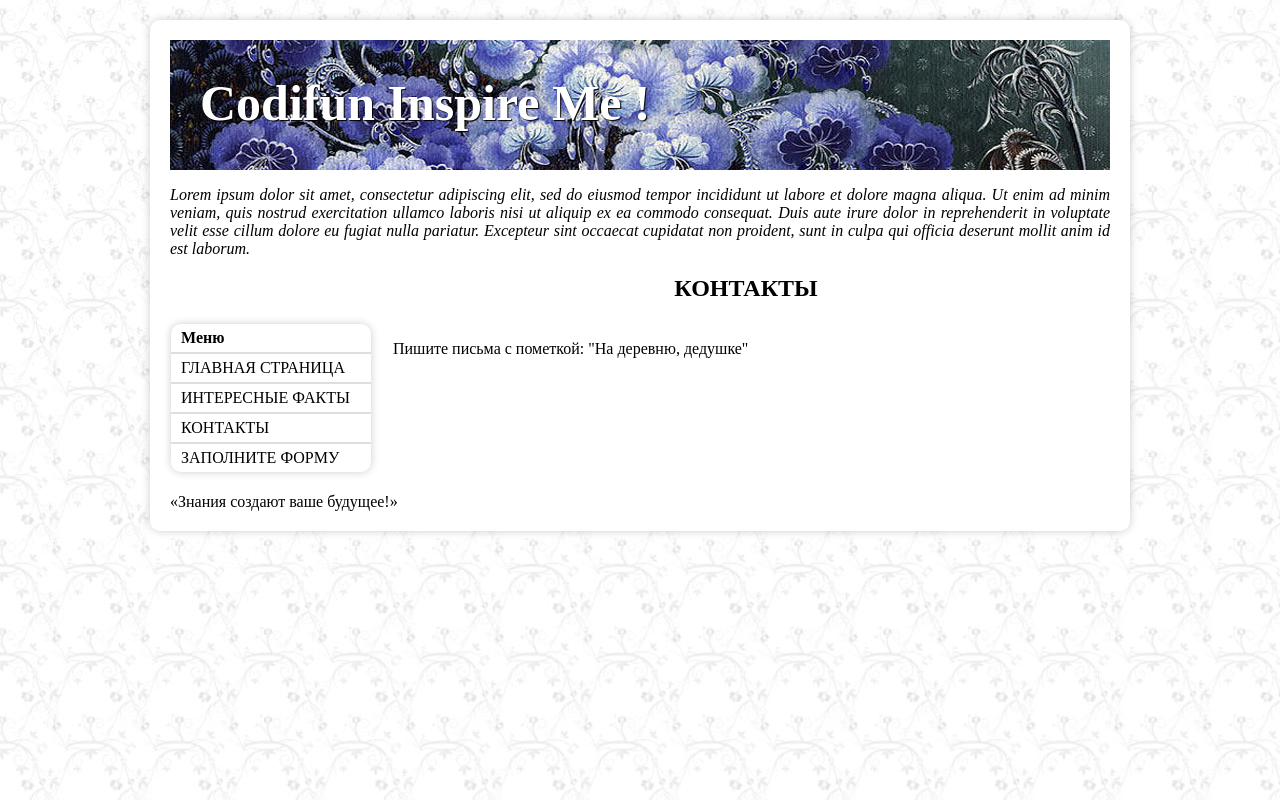
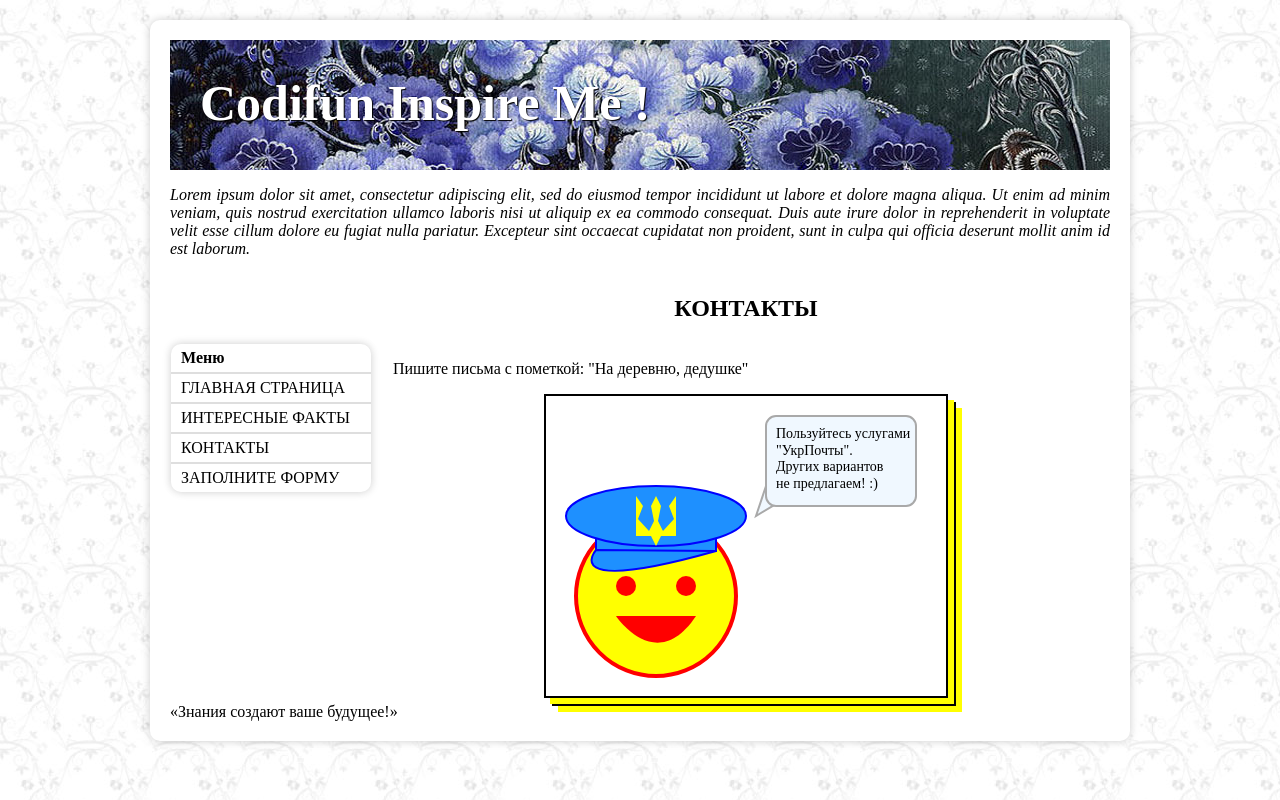
Before and after one commit to Mila2601/codyfun, a plain HTML site: page html/contacts.html in a window 1280 px wide. Drawn offline with Linux system fonts and the light colour scheme.

Commit message:
svg смайл

```diff
--- a/css/style.css
+++ b/css/style.css
@@ -8,7 +8,7 @@ p {
 	text-align: justify;
 }
 
-h2,
+h2, h3,
 img + h6,
 h6 + p {
 	text-align: center;
@@ -79,6 +79,21 @@ video {
 	background-image: url("../images/pattern.jpg");
 }
 
+canvas {
+	border: 2px solid #a7a3a3;
+}
+
+.canvas {
+	margin-bottom: 20px;
+}
+
+.svg-image {
+	border: 2px solid black;
+	box-shadow: 6px 6px yellow,
+			8px 8px black,
+			14px 14px yellow;
+}
+
 /*      Стили формы      */
 
 .left {
@@ -146,8 +161,8 @@ form span {
   top: 20px;
   right: 20px;
 
-  width: 20px;
-  height: 20px;
+  width: 15px;
+  height: 15px;
 
   font-size: 0;
 
@@ -292,7 +307,3 @@ table tr th:first-child {
 	content: "";
 	clear: both;
 }
-
-.non-margins-top {
-	margin-block-start: 0px;
-}
--- a/html/contacts.html
+++ b/html/contacts.html
@@ -32,6 +32,26 @@
 		</td>
 		<td>
 			<p>Пишите письма с пометкой: "На деревню, дедушке"</p>
+			<div align="center">
+			<svg width= "400" height= "300" class="svg-image"">
+				<circle cx="110" cy="200" r="80" fill="yellow" stroke="red" stroke-width="4"/>
+				<circle cx="80" cy="190" r="10" fill="red" />
+				<circle cx="140" cy="190" r="10" fill="red" />
+				<path d="M 70,220 S 110,280 150,220 z" fill="red"/>
+				<rect x="50" y="125" width="120" height="30" fill="DodgerBlue" style="stroke: blue; stroke-width: 2"/>
+				<ellipse cx="110" cy="120" rx="90" ry="30" fill="DodgerBlue" style="stroke: blue; stroke-width: 2"/>
+				<path d="M 50,154 S 10,200 170,155 z" fill="DodgerBlue" style="stroke: blue; stroke-width: 2"/>
+				<polygon points="220,90 210,120 260,90" style="fill: AliceBlue; stroke: DarkGrey; stroke-width: 2"/>
+				<rect x="220" y="20" width="150" height="90" rx="10" fill="AliceBlue" style="stroke: DarkGrey; stroke-width: 2"/>
+				<path d="M 90,100 L 90,140 105,140 110,150 115,140 130,140 130,100 123,110 128,123 117,135 112,125 115,110 110,100 105,110 108,125 103,135 92,123 97,110 z" fill="yellow"/>
+				<text font-size="14" x="230" y="25">
+					<tspan x="230" dy="1.2em">Пользуйтесь услугами</tspan>
+					<tspan x="230" dy="1.2em">"УкрПочты".</tspan>
+					<tspan x="230" dy="1.2em">Других вариантов</tspan>
+					<tspan x="230" dy="1.2em">не предлагаем! :)</tspan>
+				</text>
+			</svg>
+			</div>
 		</td>
 	  </tr>
 	</table>
```
Also changed, not shown: html/index_6.html (+6 -2 lines), html/script.js (+7 -0 lines), html/form.html.txt (deleted).
